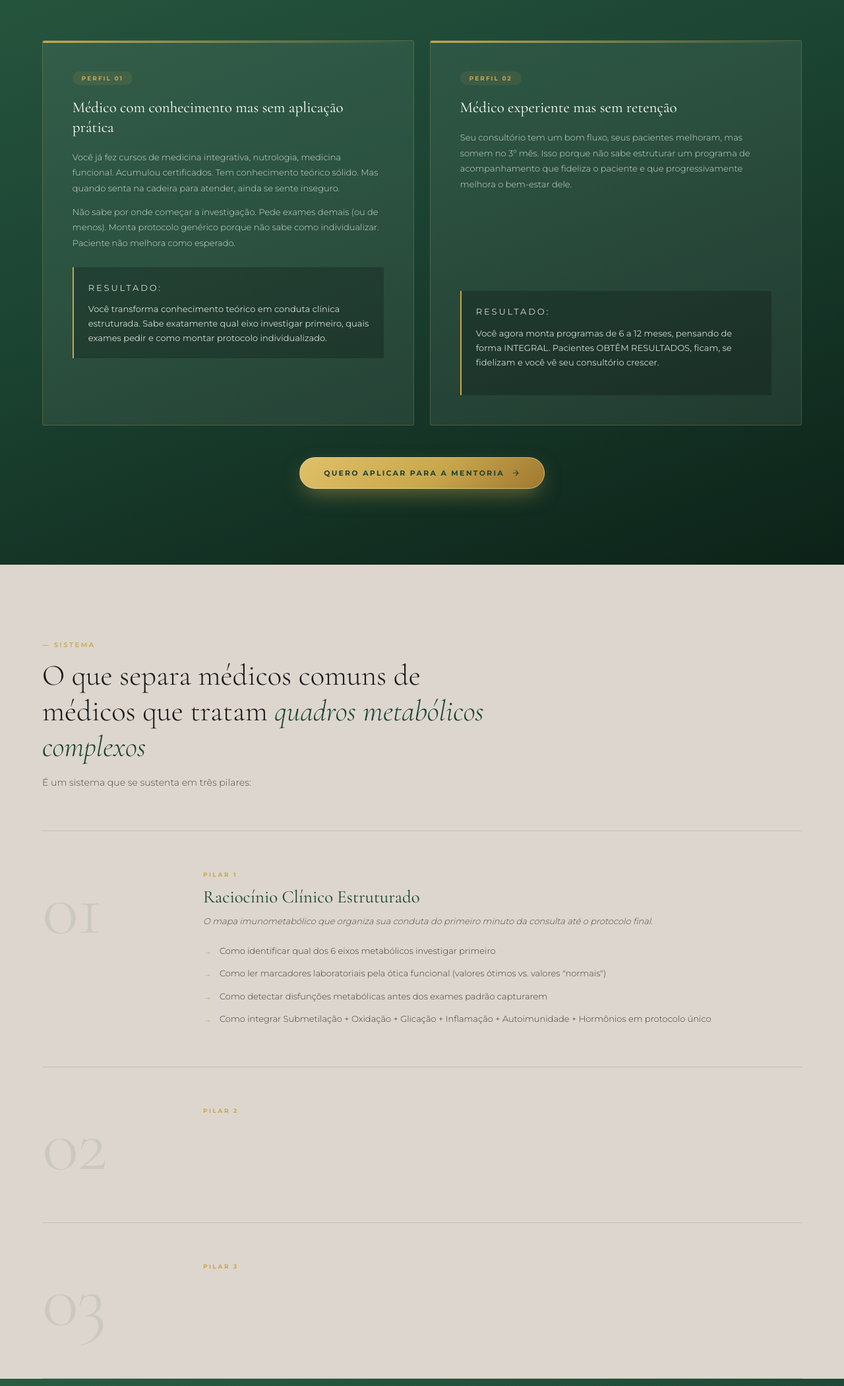
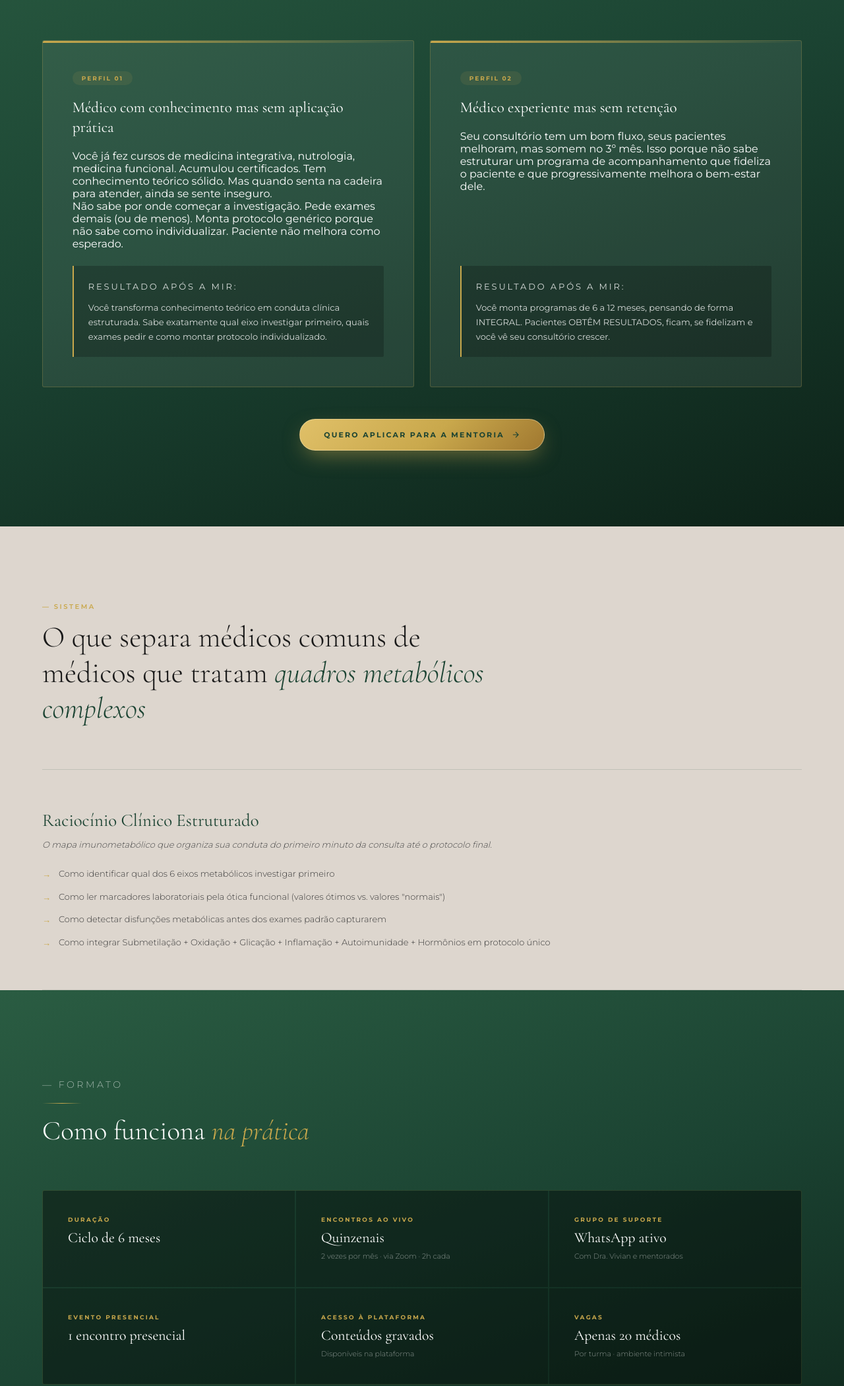
Before and after one commit to pedrodaguer/ProjetoVivian, a website built with webpack: page mir.html in a window 1280 px wide. Shown: the part 1918-4019 px from the top of the page at 66% size. Built offline with nearby package versions, Linux system fonts and the light colour scheme; a web font is replaced by a local one.

Commit message:
Enhance perfil card layout; restructure HTML for improved readability and adjust CSS for better grid handling and responsiveness

```diff
--- a/css/mir.css
+++ b/css/mir.css
@@ -227,6 +227,7 @@
 .mir-perfis-grid {
   display: grid;
   grid-template-columns: 1fr 1fr;
+  grid-template-rows: 1fr auto; /* linha 1: corpo (estica) · linha 2: resultado (altura do maior) */
   gap: 24px;
 }
 .mir-perfil-card {
@@ -236,6 +237,12 @@
   padding: clamp(28px, 3.5vw, 48px);
   position: relative;
   overflow: hidden;
+  display: grid;
+  grid-row: span 2;          /* cada card ocupa as 2 linhas do pai */
+  grid-template-rows: subgrid; /* herda as linhas: corpo (1fr) + resultado (auto) */
+}
+.mir-perfil-body {
+  /* ocupa a linha 1fr — cresce para preencher o espaço */
 }
 .mir-perfil-card::before {
   content: '';
@@ -271,7 +278,6 @@
   margin-bottom: 12px;
 }
 .mir-perfil-resultado {
-  margin-top: 24px;
   padding: 20px 22px;
   background: rgba(27,67,50,0.06);
   border-left: 2px solid var(--dourado);
--- a/mir.html
+++ b/mir.html
@@ -129,31 +129,28 @@
     <div class="mir-perfis-grid">
       <!-- Perfil 01 -->
       <div class="mir-perfil-card reveal">
+        <div class="mir-perfil-body">
           <span class="mir-perfil-tag">Perfil 01</span>
           <h3>Médico com conhecimento mas sem aplicação prática</h3>
           <p>Você já fez cursos de medicina integrativa, nutrologia, medicina funcional. Acumulou certificados. Tem conhecimento teórico sólido. Mas quando senta na cadeira para atender, ainda se sente inseguro.</p>
           <p>Não sabe por onde começar a investigação. Pede exames demais (ou de menos). Monta protocolo genérico porque não sabe como individualizar. Paciente não melhora como esperado.</p>
+        </div>
         <div class="mir-perfil-resultado">
-          <p class="mir-perfil-resultado-label">Resultado:</p>
+          <p class="mir-perfil-resultado-label">Resultado após a MIR:</p>
           <p>Você transforma conhecimento teórico em conduta clínica estruturada. Sabe exatamente qual eixo investigar primeiro, quais exames pedir e como montar protocolo individualizado.</p>
         </div>
       </div>
 
       <!-- Perfil 02 -->
       <div class="mir-perfil-card reveal">
+        <div class="mir-perfil-body">
           <span class="mir-perfil-tag">Perfil 02</span>
           <h3>Médico experiente mas sem retenção</h3>
           <p>Seu consultório tem um bom fluxo, seus pacientes melhoram, mas somem no 3º mês. Isso porque não sabe estruturar um programa de acompanhamento que fideliza o paciente e que progressivamente melhora o bem-estar dele.</p>
-        <br>
-        <br>
-        <br>
-        <br>
-        <br>
-        <br>
+        </div>
         <div class="mir-perfil-resultado">
-          <p class="mir-perfil-resultado-label">Resultado:</p>
-          <p>Você agora monta programas de 6 a 12 meses, pensando de forma INTEGRAL. Pacientes OBTÊM RESULTADOS, ficam, se fidelizam e você vê seu consultório crescer.</p>
-          <br>
+          <p class="mir-perfil-resultado-label">Resultado após a MIR:</p>
+          <p>Você monta programas de 6 a 12 meses, pensando de forma INTEGRAL. Pacientes OBTÊM RESULTADOS, ficam, se fidelizam e você vê seu consultório crescer.</p>
         </div>
       </div>
     </div>
@@ -168,22 +165,17 @@
 </section>
 
 <!-- ============================
-     OS 3 PILARES
+     SISTEMA — RACIOCÍNIO CLÍNICO
      ============================ -->
 <section class="mir-section mir-section--bege" style="padding-bottom:0;">
   <div class="container">
     <div class="mir-pilares-intro reveal">
       <p class="section-label">— Sistema</p>
       <h2>O que separa médicos comuns de médicos que tratam <em>quadros metabólicos complexos</em></h2>
-      <p class="mir-pilares-sub">É um sistema que se sustenta em três pilares:</p>
     </div>
 
-    <!-- PILAR 1 -->
     <div class="mir-pilar reveal">
-      <div class="mir-pilar-inner">
-        <div class="mir-pilar-num">01</div>
       <div class="mir-pilar-content">
-          <p class="mir-pilar-label">Pilar 1</p>
         <h3>Raciocínio Clínico Estruturado</h3>
         <p class="mir-pilar-sub">O mapa imunometabólico que organiza sua conduta do primeiro minuto da consulta até o protocolo final.</p>
         <ul class="mir-pilar-bullets">
@@ -192,29 +184,6 @@
           <li>Como detectar disfunções metabólicas antes dos exames padrão capturarem</li>
           <li>Como integrar Submetilação + Oxidação + Glicação + Inflamação + Autoimunidade + Hormônios em protocolo único</li>
         </ul>
-        </div>
-      </div>
-    </div>
-
-    <!-- PILAR 2 — adicionar conteúdo -->
-    <div class="mir-pilar reveal">
-      <div class="mir-pilar-inner">
-        <div class="mir-pilar-num">02</div>
-        <div class="mir-pilar-content">
-          <p class="mir-pilar-label">Pilar 2</p>
-          <!-- TODO: inserir título, subtítulo e bullets do Pilar 2 -->
-        </div>
-      </div>
-    </div>
-
-    <!-- PILAR 3 — adicionar conteúdo -->
-    <div class="mir-pilar reveal">
-      <div class="mir-pilar-inner">
-        <div class="mir-pilar-num">03</div>
-        <div class="mir-pilar-content">
-          <p class="mir-pilar-label">Pilar 3</p>
-          <!-- TODO: inserir título, subtítulo e bullets do Pilar 3 -->
-        </div>
       </div>
     </div>
   </div>
```
Lines whose indentation alone changed are shown as unchanged.
